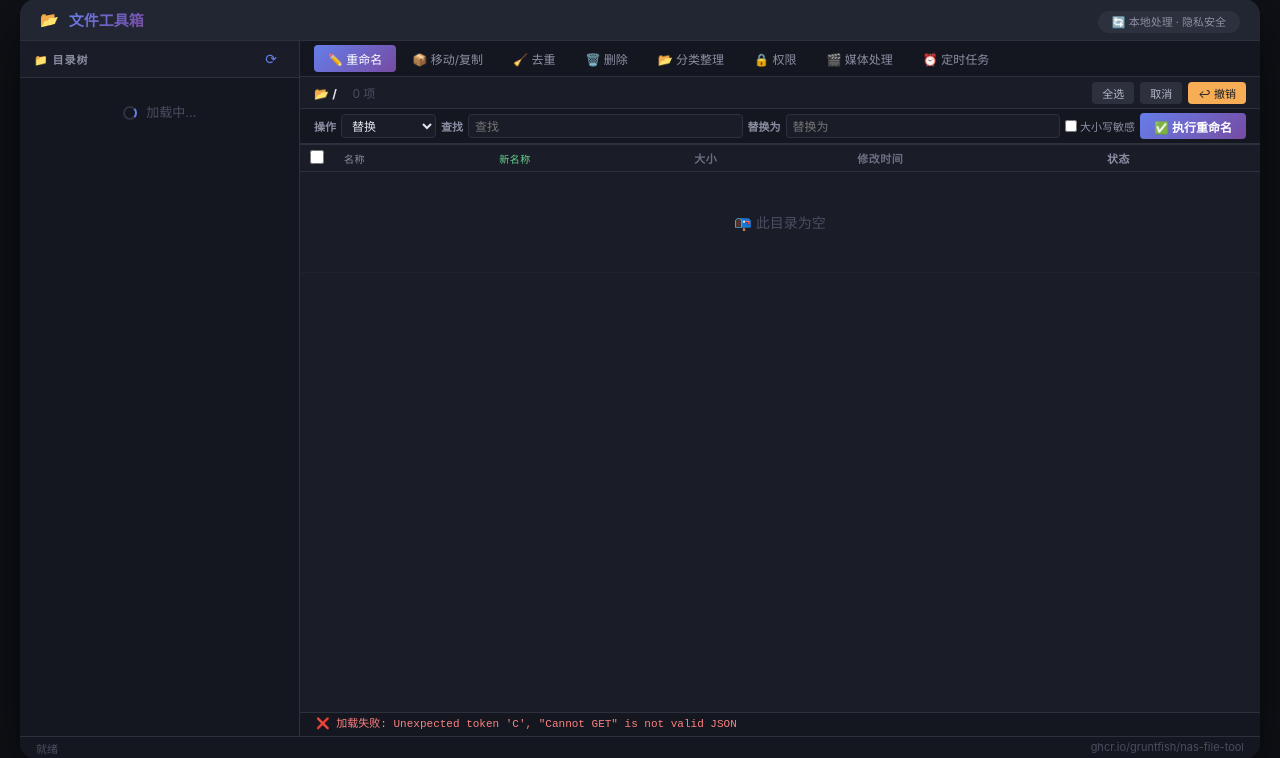
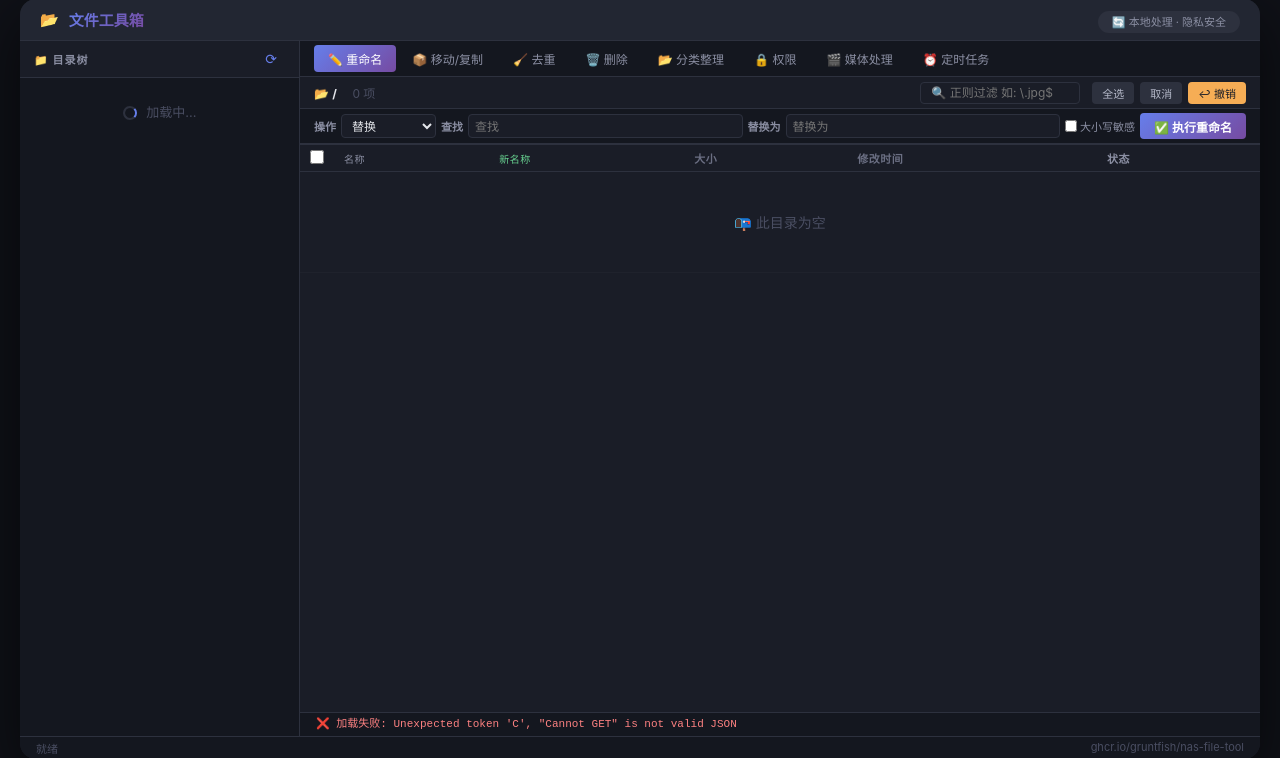
Before and after one commit to GruntFish/nas-file-tool, a Flask app: page / in a window 1280 px wide. Shown: the part 21-779 px from the top of the page. Run offline with Flask 3, Linux system fonts and the light colour scheme.

Commit message:
Update index.html

```diff
--- a/templates/index.html
+++ b/templates/index.html
@@ -163,7 +163,9 @@
                        <span id="fileCountDisplay" style="margin-left:12px;color:#4a4e62;">0 项</span>
                         <span id="selectedInfo" style="margin-left:12px;color:#667eea;"></span>
                 </div>
-                    <div style="display:flex;gap:6px;">
+                <div style="display:flex;gap:6px;align-items:center;flex-wrap:wrap;">
+                    <input type="text" id="filterInput" placeholder="🔍 正则过滤 如: \.jpg$" style="background:#1a1d27;border:1px solid #2d313e;border-radius:4px;color:#e4e6eb;padding:2px 10px;font-size:12px;height:22px;width:160px;outline:none;font-family:inherit;">
+                    <span id="filterCount" style="color:#4a4e62;font-size:11px;"></span>
                     <button id="selectAllBtn" style="background:#2d313e;border:0;color:#b5b9c9;padding:2px 10px;border-radius:4px;font-size:11px;cursor:pointer;font-family:inherit;height:22px;">全选</button>
                     <button id="clearAllBtn" style="background:#2d313e;border:0;color:#b5b9c9;padding:2px 10px;border-radius:4px;font-size:11px;cursor:pointer;font-family:inherit;height:22px;">取消</button>
                     <button id="undoBtn" style="background:#f6ad55;border:0;color:#1a1d27;padding:2px 10px;border-radius:4px;font-size:11px;cursor:pointer;font-family:inherit;height:22px;" disabled>↩ 撤销</button>
```
Lines whose indentation alone changed are shown as unchanged.
